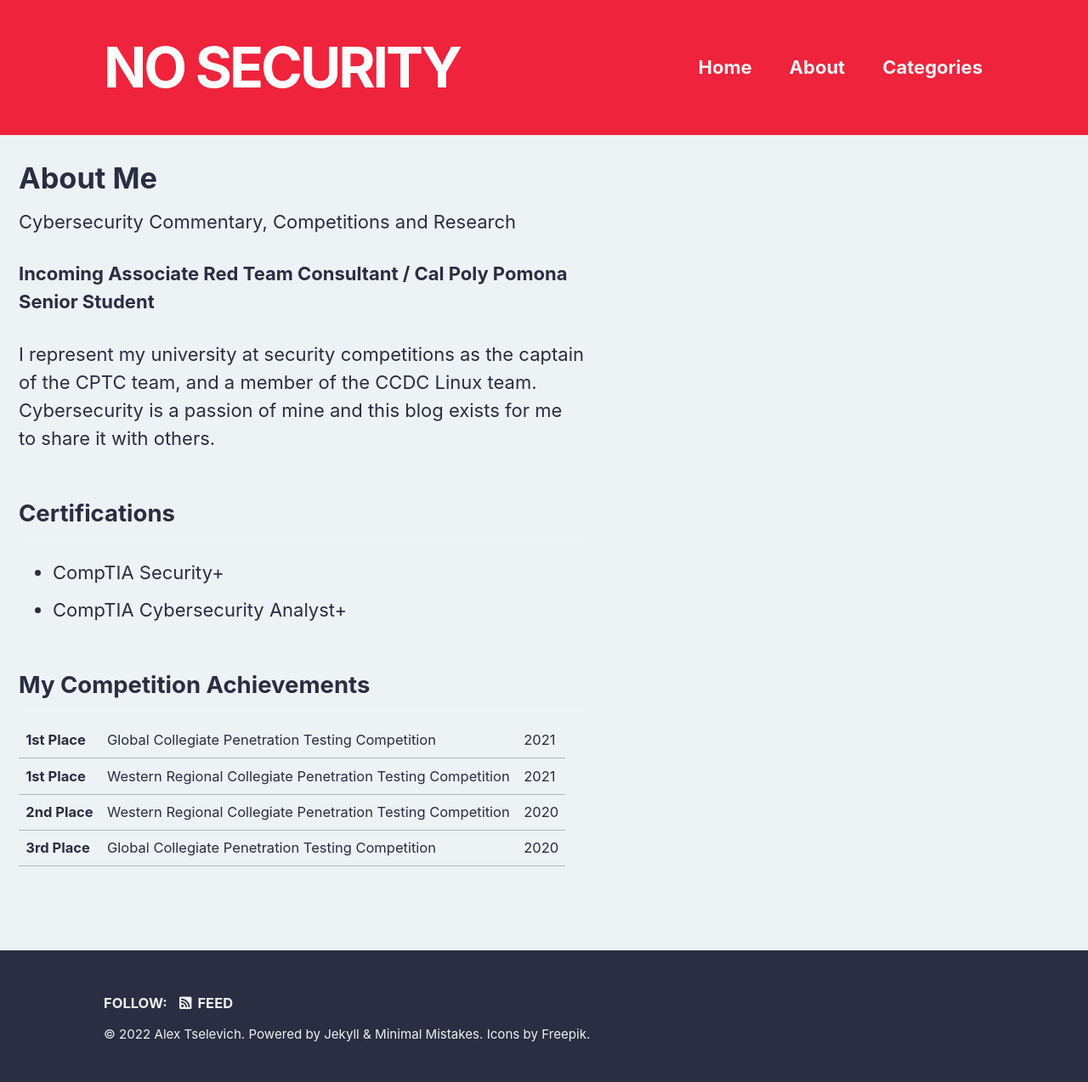
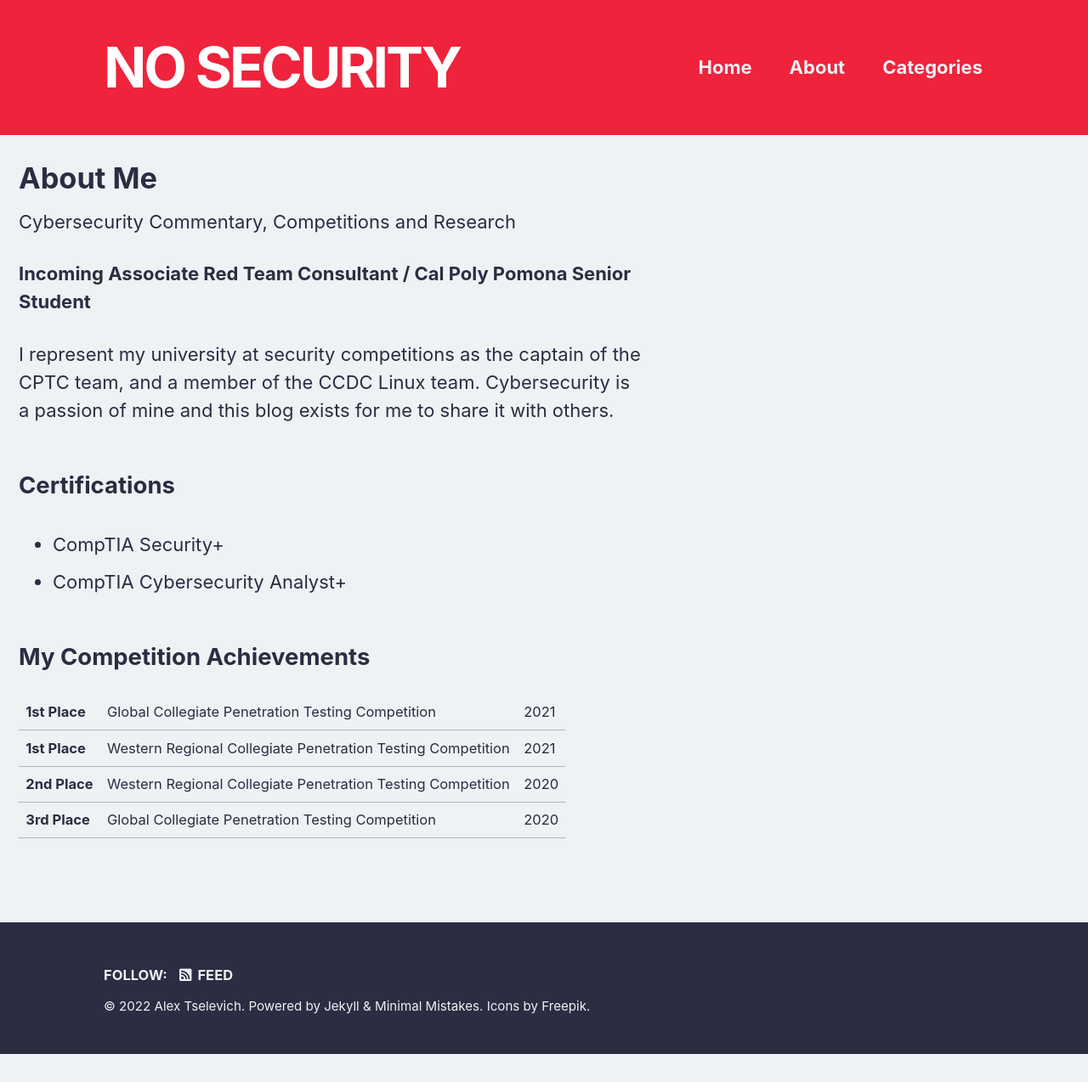
Before and after one commit to nos3curity/MM-Website, a Jekyll site: the page built from about.md, in a window 1280 px wide. Shown: the whole page at 85% size. Built offline with Jekyll 4.4.1, drawn with Linux system fonts in a browser that asks for light colours; cached includes are drawn as plain includes; after the commit the page ends 1241 px from its top, so only the background shows below that.

Commit message:
padding right fucked up

```diff
--- a/_sass/minimal-mistakes/_page.scss
+++ b/_sass/minimal-mistakes/_page.scss
@@ -18,11 +18,13 @@
     max-width: $max-width;
   }
 
-  .about_wrap {
-    //margin-left: 15%;
-    width: 70%;
-    margin: auto;
-  }
+}
+
+.about_wrap {
+  //margin-left: 15%;
+  width: 70%;
+  margin: auto;
+  padding-right: 0;
 }
 
 body {
```
